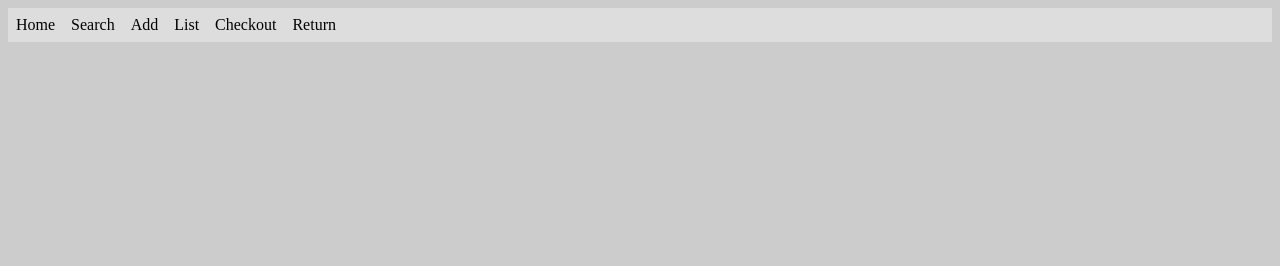
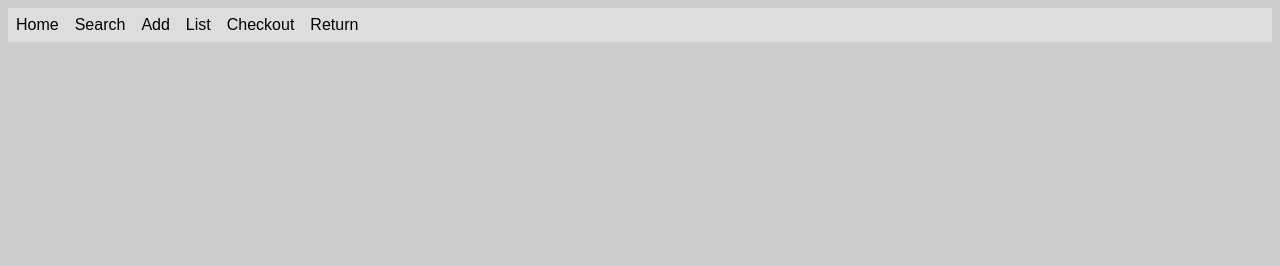
Before and after one commit to S-Spektrum-M/LibraryManager, a Flask app: template frontend/templates/add.html in a window 1280 px wide. Shown: the top 266 px of the page. Run offline with Flask 2, Linux system fonts and the light colour scheme; the template is opened without the code that fills it, so the values that code supplies are empty.

Commit message:
Change nav font

```diff
--- a/frontend/static/css/dark.css
+++ b/frontend/static/css/dark.css
@@ -46,6 +46,7 @@
     padding: 8px;
     text-decoration: none;
     color: white;
+    font-family: "Cascadia Code", sans-serif;
   }
 
   li a:hover {
--- a/frontend/static/css/light.css
+++ b/frontend/static/css/light.css
@@ -46,6 +46,7 @@
     padding: 8px;
     text-decoration: none;
     color: black;
+    font-family: "Cascadia Code", sans-serif;
   }
 
   li a:hover {
```
Lines whose indentation alone changed are shown as unchanged.
